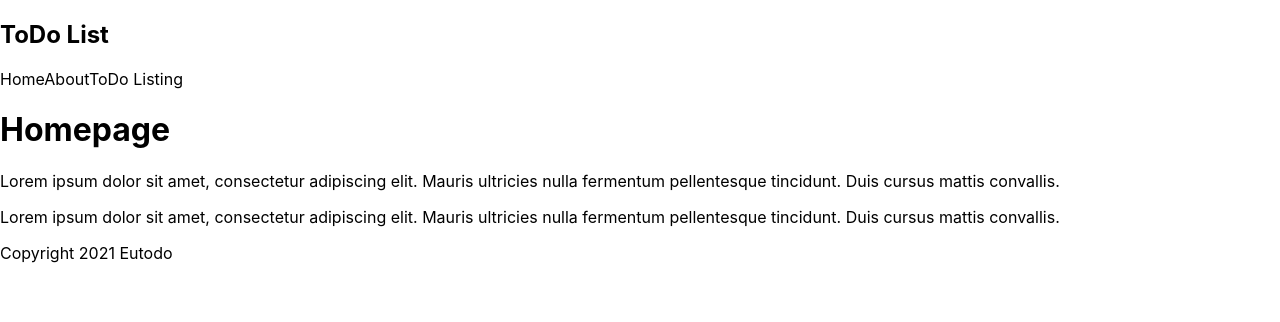
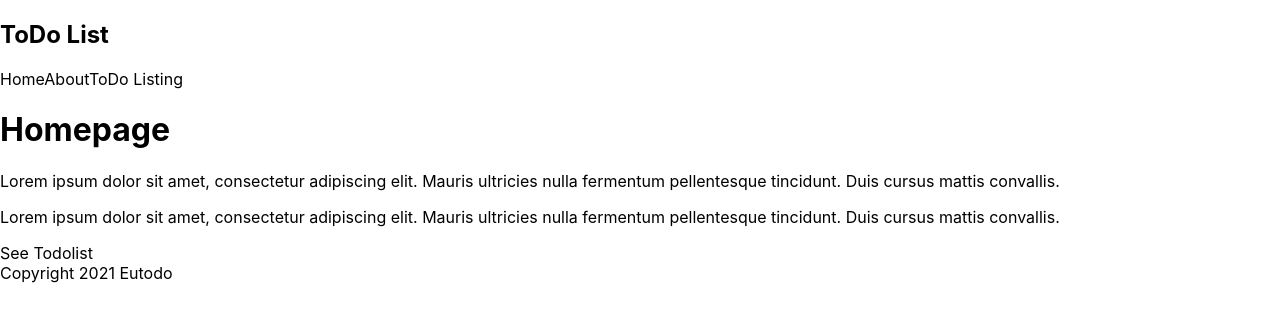
Before and after one commit to eugeniusms/eutodo, a Next.js app: page / in a window 1280 px wide. Shown: the top 322 px of the page. Built offline with nearby package versions, Linux system fonts and the light colour scheme.

Commit message:
🔧 Linking Between Pages

```diff
--- a/comps/Navbar.js
+++ b/comps/Navbar.js
@@ -1,12 +1,14 @@
+import Link from 'next/link'
+
 const Navbar = () => {
     return (
         <nav>
             <div className="logo">
                 <h1>ToDo List</h1>
             </div>
-            <a>Home</a>
-            <a>About</a>
-            <a>ToDo Listing</a>
+            <Link href="/"><a>Home</a></Link>
+            <Link href="/about"><a>About</a></Link>
+            <Link href="/todo"><a>ToDo Listing</a></Link>
         </nav>
     );
 }
--- a/pages/index.js
+++ b/pages/index.js
@@ -1,5 +1,6 @@
 import Head from 'next/head'
 import Image from 'next/image'
+import Link from 'next/link'
 import Footer from '../comps/Footer'
 import Navbar from '../comps/Navbar'
 import styles from '../styles/Home.module.css'
@@ -11,6 +12,9 @@
       <h1>Homepage</h1>
       <p>Lorem ipsum dolor sit amet, consectetur adipiscing elit. Mauris ultricies nulla fermentum pellentesque tincidunt. Duis cursus mattis convallis.</p>
       <p>Lorem ipsum dolor sit amet, consectetur adipiscing elit. Mauris ultricies nulla fermentum pellentesque tincidunt. Duis cursus mattis convallis.</p>
+      <Link href="/todo">
+        <a>See Todolist</a>
+      </Link>
       <Footer />
     </div>
   )
```
